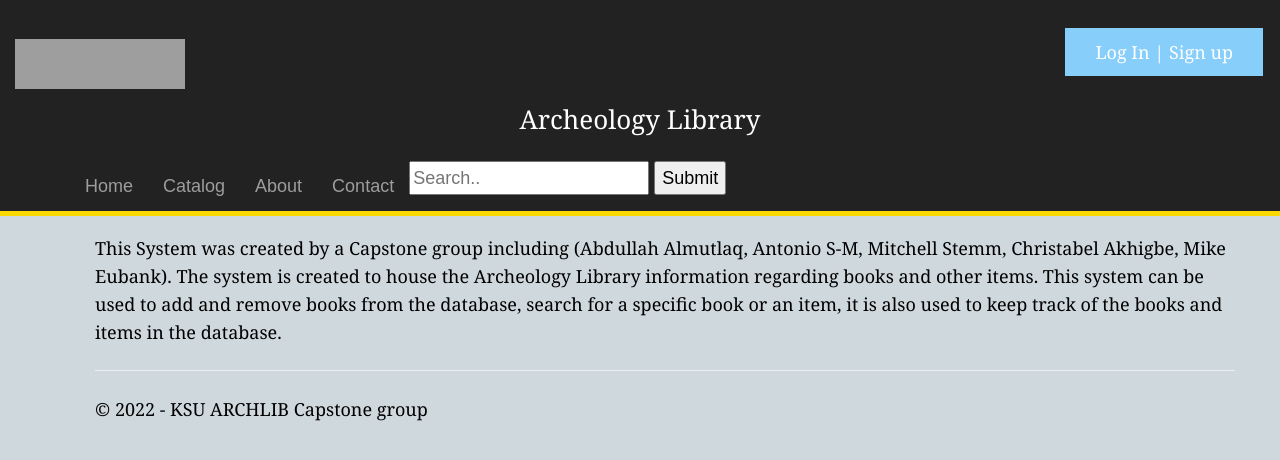
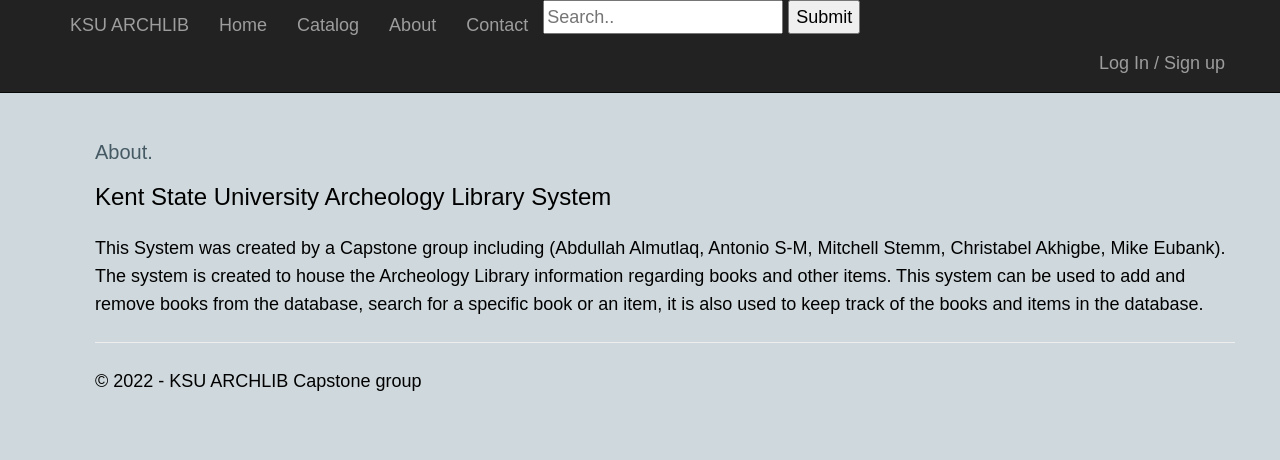
Before and after one commit to micle546/KSUCapstone, a Flask app: page /about/ in a window 1280 px wide. Shown: the top 460 px of the page. Run offline with Flask 2, Linux system fonts and the light colour scheme; some libraries are stand-ins or nearby versions; grey boxes are pictures that could not be loaded.

Commit message:
bug fixes

```diff
--- a/KSU_Capstone/static/content/site.css
+++ b/KSU_Capstone/static/content/site.css
@@ -89,10 +89,7 @@
     margin: 0.5em 0 1em;
     font-size: 26px;
     line-height: 1.2;
-    color: white;
-    text-align: center;
-    font-style: bold;
-    font-family: Cambria;
+    color: var(--almost-black);
 }
 
 h2 {
@@ -104,7 +101,6 @@
 
 p {
     margin: 24px 0;
-    font-family: Cambria;
 }
 
 /* Cards */
@@ -262,18 +258,6 @@
     display: block;
 }
 
-.button {
-    background-color: lightskyblue;
-    border: none;
-    color: white;
-    padding: 10px 30px;
-    text-align: center;
-    text-decoration: none;
-    display: inline-block;
-    margin: 4px 2px;
-    cursor: pointer;
-  }
-
 .form-control[disabled],
 .form-control[readonly],
 field[disabled] .field {
--- a/KSU_Capstone/templates/layout.html
+++ b/KSU_Capstone/templates/layout.html
@@ -10,27 +10,16 @@
 </head>
 
 <body>
-    <div class="navbar navbar-inverse navbar-fixed-top" style="border-bottom: 5px solid gold;">
-        <block>
+    <div class="navbar navbar-inverse navbar-fixed-top">
+        <div class="container">
             <div class="navbar-header">
                 <button type="button" class="navbar-toggle" data-toggle="collapse" data-target=".navbar-collapse">
                     <span class="icon-bar"></span>
                     <span class="icon-bar"></span>
                     <span class="icon-bar"></span>
                 </button>
-                <img style="width:200px;height:80px" src= "https://flashweb.kent.edu/images/Kent-State-Logo-White.svg" href="/" class="navbar-brand"></img>
+                <a href="/" class="navbar-brand">KSU ARCHLIB</a>
             </div>
-        {% if session['logged_in'] %}
-                <p style="text-align:right; font-family:Cambria; color:white; padding-right: 15px">Signed in as <a href="#" class="navbar-link" style="color:white">{{ session['user']['email'] }}</a> | <a href={{ url_for('signout') }} class="button">Sign Out </a></p>
-                {% else %}
-                <p style="text-align:right; font-family:Cambria; color:white; padding-right: 15px"><a href="{{ url_for('get_login') }}" class="button"> Log In | Sign up </a></p>
-                {% endif %}
-        </block>
-        <block>
-            <h1> Archeology Library </h1>
-        </block>
-        <div class="container">
-
             <div class="navbar-collapse collapse">
                 <ul class="nav navbar-nav">
                     <li><a href="{{ url_for('home') }}">Home</a></li>
@@ -48,6 +37,11 @@
                         <button type="submit">Submit</button>
                     </form>
                 </div>
+                {% if session['logged_in'] %}
+                <p class="navbar-text navbar-right">Signed in as <a href="#" class="navbar-link">{{ session['user']['email'] }}</a> / <a href={{ url_for('signout') }} class="navbar-link color-blue">Sign Out</a></p>
+                {% else %}
+                <p class="navbar-text navbar-right"><a href="{{ url_for('get_login') }}" class="navbar-link">Log In / Sign up</a></p>
+                {% endif %}
             </div>
         </div>
     </div>
```
